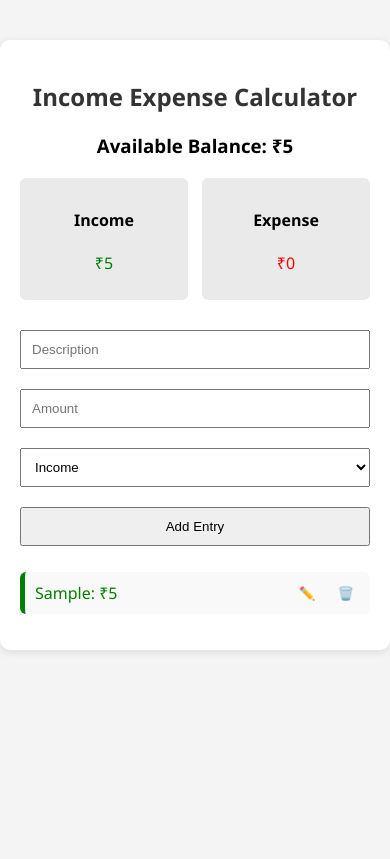
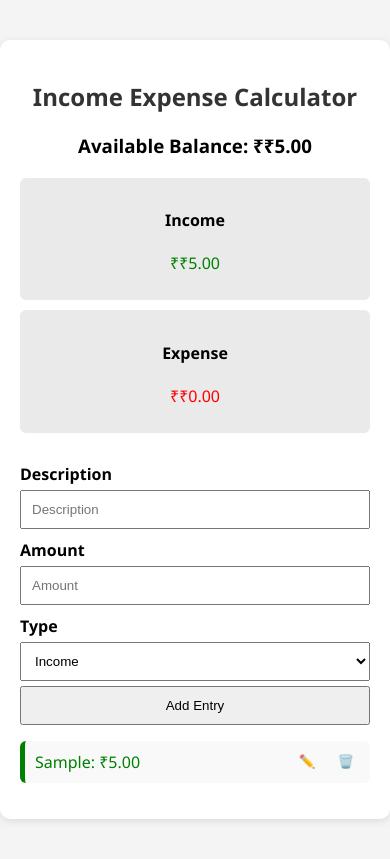
Before and after one commit to RanjithMichael/IEcalculator, a plain HTML site: page index.html in a window 390 px wide. Both pictures are taken after typing "Sample", "5" into the empty fields and a click on the button "Add Entry". Drawn offline with Linux system fonts and the light colour scheme.

Commit message:
income expense calculator

```diff
--- a/index.html
+++ b/index.html
@@ -42,6 +42,7 @@
     .summary {
       display: flex;
       justify-content: space-between;
+      flex-wrap: wrap;
       margin-bottom: 20px;
     }
 
@@ -51,6 +52,7 @@
       background: #eaeaea;
       border-radius: 6px;
       text-align: center;
+      margin-bottom: 10px;
     }
 
     .income {
@@ -61,10 +63,17 @@
       color: red;
     }
 
+    form label {
+      display: block;
+      margin-top: 10px;
+      font-weight: bold;
+      text-align: left;
+    }
+
     form input, form select, form button {
       width: 100%;
       padding: 10px;
-      margin: 10px 0;
+      margin-top: 5px;
     }
 
     ul {
@@ -109,14 +118,26 @@
     .entry button.delete {
       color: #dc3545;
     }
+
+    @media (max-width: 600px) {
+      .summary {
+        flex-direction: column;
+      }
+
+      .summary div {
+        width: 100%;
+      }
+    }
   </style>
 </head>
 <body>
   <div class="container">
     <h2>Income Expense Calculator</h2>
+
     <div class="balance">
       <h3>Available Balance: ₹<span id="balance">0</span></h3>
     </div>
+
     <div class="summary">
       <div>
         <h4>Income</h4>
@@ -129,12 +150,18 @@
     </div>
 
     <form id="entry-form">
+      <label for="description">Description</label>
       <input type="text" id="description" placeholder="Description" required />
-      <input type="number" id="amount" placeholder="Amount" required />
+
+      <label for="amount">Amount</label>
+      <input type="number" id="amount" placeholder="Amount" required min="1" step="0.01" />
+
+      <label for="type">Type</label>
       <select id="type">
         <option value="income">Income</option>
         <option value="expense">Expense</option>
       </select>
+
       <button type="submit">Add Entry</button>
     </form>
 
--- a/index.js
+++ b/index.js
@@ -10,7 +10,17 @@ const form = document.getElementById('entry-form');
 let entries = [];
 let editId = null;
 
-    form.addEventListener('submit', function(e) {
+
+function formatCurrency(num) {
+  return num.toLocaleString('en-IN', {
+    style: 'currency',
+    currency: 'INR',
+    minimumFractionDigits: 2
+  });
+}
+
+
+form.addEventListener('submit', function (e) {
   e.preventDefault();
 
   const desc = descriptionInput.value.trim();
@@ -29,7 +39,9 @@ const form = document.getElementById('entry-form');
   if (editId !== null) {
     entries = entries.map(item => item.id === editId ? entry : item);
     editId = null;
-        form.querySelector('button').textContent = 'Add Entry';
+    form.querySelector('button[type="submit"]').textContent = 'Add Entry';
+    const cancelBtn = document.getElementById('cancel-edit');
+    if (cancelBtn) cancelBtn.remove();
   } else {
     entries.push(entry);
   }
@@ -37,6 +49,7 @@ const form = document.getElementById('entry-form');
   form.reset();
   renderEntries();
 });
+
 
 function renderEntries() {
   entriesList.innerHTML = '';
@@ -46,7 +59,7 @@ const form = document.getElementById('entry-form');
     const li = document.createElement('li');
     li.className = `entry ${entry.type}`;
     li.innerHTML = `
-          <span>${entry.description}: ₹${entry.amount}</span>
+      <span>${entry.description}: ${formatCurrency(entry.amount)}</span>
       <div class="actions">
         <button class="edit" onclick="editEntry(${entry.id})">✏️</button>
         <button class="delete" onclick="deleteEntry(${entry.id})">🗑️</button>
@@ -58,21 +71,42 @@ const form = document.getElementById('entry-form');
     else expense += entry.amount;
   });
 
-      totalIncomeEl.textContent = income;
-      totalExpenseEl.textContent = expense;
-      balanceEl.textContent = income - expense;
+  totalIncomeEl.textContent = formatCurrency(income);
+  totalExpenseEl.textContent = formatCurrency(expense);
+  balanceEl.textContent = formatCurrency(income - expense);
 }
 
-    window.editEntry = function(id) {
+
+window.editEntry = function (id) {
   const entry = entries.find(e => e.id === id);
+  if (!entry) return;
+
   descriptionInput.value = entry.description;
   amountInput.value = entry.amount;
   typeInput.value = entry.type;
   editId = id;
-      form.querySelector('button').textContent = 'Update Entry';
+
+  form.querySelector('button[type="submit"]').textContent = 'Update Entry';
+
+
+  if (!document.getElementById('cancel-edit')) {
+    const cancelBtn = document.createElement('button');
+    cancelBtn.id = 'cancel-edit';
+    cancelBtn.type = 'button';
+    cancelBtn.textContent = 'Cancel Edit';
+    cancelBtn.style.marginTop = '10px';
+    cancelBtn.onclick = () => {
+      form.reset();
+      editId = null;
+      cancelBtn.remove();
+      form.querySelector('button[type="submit"]').textContent = 'Add Entry';
+    };
+    form.appendChild(cancelBtn);
+  }
 }
 
-    window.deleteEntry = function(id) {
+
+window.deleteEntry = function (id) {
   entries = entries.filter(e => e.id !== id);
   renderEntries();
 }
```
Lines whose indentation alone changed are shown as unchanged.
